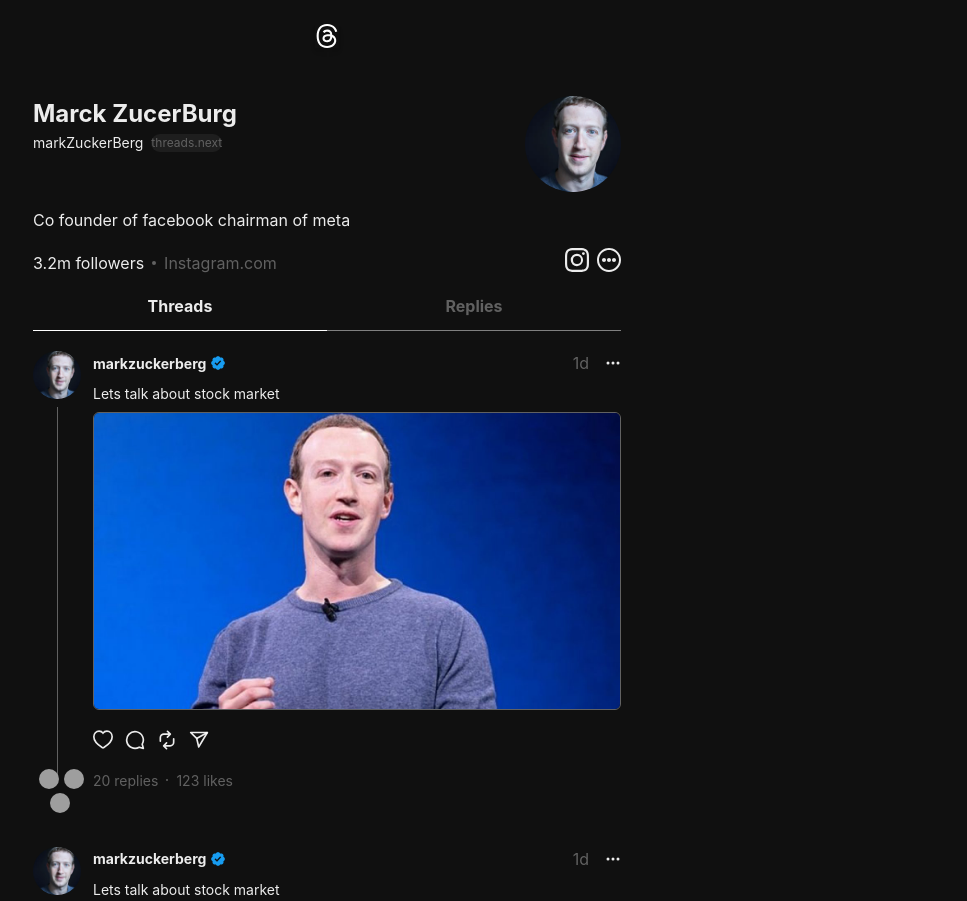
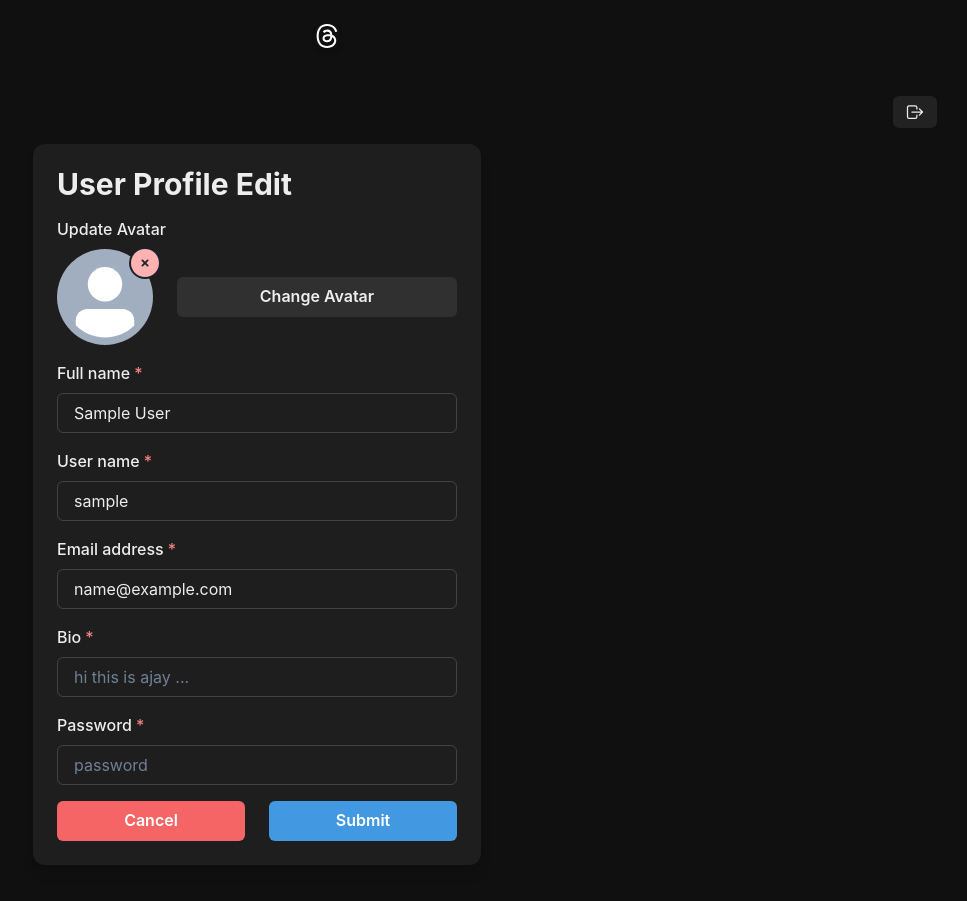
Before and after one commit to Ajay-v44/thread, a React (Vite) app in the folder frontend/: page /update in a window 1280 px wide. Shown: the top 901 px of the page, without its empty margins (313-1280 px from the left). Built offline with nearby package versions, Linux system fonts and the light colour scheme; sample sign-in values are in the browser's storage; grey boxes are pictures that could not be loaded.

Commit message:
auth completed

```diff
--- a/frontend/src/App.jsx
+++ b/frontend/src/App.jsx
@@ -8,11 +8,13 @@
 import { useRecoilValue } from "recoil";
 import userAtom from "./atoms/UserAtom";
 import LogoutButton from "./components/LogoutButton";
+import UpdateProfile from "./pages/UpdateProfile";
 function App() {
   const user = useRecoilValue(userAtom);
   return (
     <Container maxW="620px">
       <Header />
+      {user && <LogoutButton />}
       <Routes>
         <Route
           path="/"
@@ -22,10 +24,14 @@
           path="/auth"
           element={!user ? <Authpage /> : <Navigate to="/" />}
         />
+        <Route
+          path="/update"
+          element={user ? <UpdateProfile /> : <Navigate to="/auth" />}
+        />
         <Route path="/:username" element={<UserPage />} />
         <Route path="/:username/post/:pid" element={<PostPage />} />
       </Routes>
-      {user && <LogoutButton />}
+
     </Container>
   );
 }
--- a/frontend/src/atoms/UserAtom.js
+++ b/frontend/src/atoms/UserAtom.jsx
@@ -1,7 +1,8 @@
+import React from "react";
 import { atom } from "recoil";
 
-const userAtom = atom({
+const UserAtom = atom({
   key: "userAtom",
   default: JSON.parse(localStorage.getItem("user-threads")),
 });
-export default userAtom;
+export default UserAtom;
--- a/frontend/src/components/LoginCard.jsx
+++ b/frontend/src/components/LoginCard.jsx
@@ -20,9 +20,14 @@
 import { ViewIcon, ViewOffIcon } from "@chakra-ui/icons";
 import { useSetRecoilState } from "recoil";
 import AuthScreenAction from "../atoms/AuthScreenAction";
+import useShowToast from "../hooks/useShowToast";
+import UserAtom from "../atoms/UserAtom";
 
+// 4:2
 export default function LoginCard() {
+  const toast = useShowToast();
   const [showPassword, setShowPassword] = useState(false);
+  const setuser = useSetRecoilState(UserAtom);
   const [inputs, setinputs] = useState({
     username: "",
     password: "",
@@ -31,7 +36,26 @@
 
   const handlelogin = async () => {
     try {
-    } catch (err) {}
+      const res = await fetch("/api/users/login", {
+        method: "POST",
+        headers: {
+          "Content-Type": "application/json",
+        },
+        body: JSON.stringify(inputs),
+      });
+      const data = await res.json();
+
+      toast("Notification", data.message, "info");
+      localStorage.setItem("user-threads", JSON.stringify(data.data));
+      setuser(data.data);
+      setinputs({
+        username: "",
+        password: "",
+      })
+    } catch (err) {
+      toast("ERROR", "Something went wrong", "error");
+      console.log(err);
+    }
   };
   return (
     <Flex>
@@ -57,12 +81,23 @@
           <Stack spacing={4}>
             <FormControl isRequired>
               <FormLabel>UserName</FormLabel>
-              <Input type="text" />
+              <Input
+                type="text"
+                onChange={(e) => {
+                  setinputs({ ...inputs, username: e.target.value });
+                }}
+                value={inputs.username}
+              />
             </FormControl>
             <FormControl isRequired>
               <FormLabel>Password</FormLabel>
               <InputGroup>
-                <Input type={showPassword ? "text" : "password"} />
+                <Input
+                  type={showPassword ? "text" : "password"}
+                  onChange={(e) => {
+                    setinputs({ ...inputs, password: e.target.value });
+                  }}
+                />
                 <InputRightElement h={"full"}>
                   <Button
                     variant={"ghost"}
--- a/frontend/src/components/LogoutButton.jsx
+++ b/frontend/src/components/LogoutButton.jsx
@@ -1,18 +1,19 @@
 import { Button } from "@chakra-ui/react";
 import React from "react";
 import { useSetRecoilState } from "recoil";
-import userAtom from "../atoms/UserAtom";
+import { IoLogOutOutline } from "react-icons/io5";
 import axios from "axios";
 import useShowToast from "../hooks/useShowToast";
+import UserAtom from "../atoms/UserAtom";
 
 const LogoutButton = () => {
   const toast = useShowToast();
-  const setuser = useSetRecoilState(userAtom);
+  const setuser = useSetRecoilState(UserAtom);
   const handleLogout = async () => {
     try {
       const reply = await axios.post("/api/users/logout");
       console.log(reply);
-      if (res.status === 200) {
+      if (reply.status === 200) {
         toast("Notification", reply.data.message, "warning");
         localStorage.removeItem("user-threads");
         setuser(null);
@@ -30,7 +31,7 @@
       size={"sm"}
       onClick={handleLogout}
     >
-      Logout
+     <IoLogOutOutline size={20}/>
     </Button>
   );
 };
--- a/frontend/src/components/SignupCard.jsx
+++ b/frontend/src/components/SignupCard.jsx
@@ -19,14 +19,14 @@
 } from "@chakra-ui/react";
 import { useState } from "react";
 import { ViewIcon, ViewOffIcon } from "@chakra-ui/icons";
-import { useRecoilState, useSetRecoilState } from "recoil";
 import AuthScreenAction from "../atoms/AuthScreenAction";
-import userAtom from "../atoms/UserAtom";
+import UserAtom from "../atoms/UserAtom";
+
 
 export default function SignupCard() {
   const [showPassword, setShowPassword] = useState(false);
   const setAuthScreen = useSetRecoilState(AuthScreenAction);
-  const setuser=useRecoilState(userAtom)
+  const setuser=useSetRecoilState(UserAtom)
   const [inputs, setinputs] = useState({
     name: "",
     username: "",
@@ -57,8 +57,8 @@
         duration: 9000,
         isClosable: true,
       });
-      localStorage.setItem("user-threads",JSON.stringify(data))
-      setuser(data)
+      localStorage.setItem("user-threads",JSON.stringify(data.data))
+      setuser(data.data)
     } catch (err) {
       console.log(err);
     }
--- /dev/null
+++ b/frontend/src/hooks/usePrevieimage.js
@@ -0,0 +1,26 @@
+import React, { useState } from "react";
+import useShowToast from "./useShowToast";
+
+
+const usePrevieimage = () => {
+    const [imgUrl, setImgUrl] = useState(null);
+	const showToast = useShowToast()
+	const handleImageChange = (e) => {
+		const file = e.target.files[0];
+		if (file && file.type.startsWith("image/")) {
+			const reader = new FileReader();
+
+			reader.onloadend = () => {
+				setImgUrl(reader.result);
+			};
+
+			reader.readAsDataURL(file);
+		} else {
+			showToast("Invalid file type", " Please select an image file", "error");
+			setImgUrl(null);
+		}
+	};
+	return { handleImageChange, imgUrl, setImgUrl };
+};
+
+export default usePrevieimage;
--- /dev/null
+++ b/frontend/src/pages/UpdateProfile.jsx
@@ -0,0 +1,158 @@
+"use client";
+
+import {
+  Button,
+  Flex,
+  FormControl,
+  FormLabel,
+  Heading,
+  Input,
+  Stack,
+  useColorModeValue,
+  HStack,
+  Avatar,
+  AvatarBadge,
+  IconButton,
+  Center,
+} from "@chakra-ui/react";
+import { SmallCloseIcon } from "@chakra-ui/icons";
+import { useRef, useState } from "react";
+import { useRecoilState } from "recoil";
+import UserAtom from "../atoms/UserAtom";
+import usePrevieimage from "../hooks/usePrevieimage";
+
+export default function UpdateProfile() {
+  const { handleImageChange,imgUrl } = usePrevieimage();
+  const [user, setuser] = useRecoilState(UserAtom);
+  console.log(user);
+  const [inputs, setinputs] = useState({
+    username: user.username,
+    name: user.name,
+    email: user.email,
+    bio: user.bio,
+    password: "",
+  });
+  const filref = useRef(null);
+
+  const handleOnclick = async () => {};
+  return (
+    <Flex>
+      <Stack
+        spacing={4}
+        w={"full"}
+        maxW={"md"}
+        bg={useColorModeValue("white", "gray.dark")}
+        rounded={"xl"}
+        boxShadow={"lg"}
+        p={6}
+        my={12}
+      >
+        <Heading lineHeight={1.1} fontSize={{ base: "2xl", sm: "3xl" }}>
+          User Profile Edit
+        </Heading>
+        <FormControl id="userName">
+          <FormLabel>Update Avatar</FormLabel>
+          <Stack direction={["column", "row"]} spacing={6}>
+            <Center>
+              <Avatar size="xl" src={imgUrl||user.profilepic}>
+                <AvatarBadge
+                  as={IconButton}
+                  size="sm"
+                  rounded="full"
+                  top="-10px"
+                  colorScheme="red"
+                  aria-label="remove Image"
+                  icon={<SmallCloseIcon />}
+                />
+              </Avatar>
+            </Center>
+            <Center w="full">
+              <Button w="full" onClick={() => filref.current.click()}>
+                Change Avatar
+              </Button>
+              <Input type="file" hidden ref={filref} onChange={handleImageChange}/>
+            </Center>
+          </Stack>
+        </FormControl>
+        <FormControl id="userName" isRequired>
+          <FormLabel>Full name</FormLabel>
+          <Input
+            placeholder="Ajay"
+            value={inputs.name}
+            onChange={(e) => {
+              setinputs({ ...inputs, name: e.target.value });
+            }}
+            _placeholder={{ color: "gray.500" }}
+            type="text"
+          />
+        </FormControl>
+        <FormControl id="userName" isRequired>
+          <FormLabel>User name</FormLabel>
+          <Input
+            value={inputs.username}
+            onChange={(e) => {
+              setinputs({ ...inputs, username: e.target.value });
+            }}
+            placeholder="UserName"
+            _placeholder={{ color: "gray.500" }}
+            type="text"
+          />
+        </FormControl>
+        <FormControl id="email" isRequired>
+          <FormLabel>Email address</FormLabel>
+          <Input
+            value={inputs.email}
+            onChange={(e) => {
+              setinputs({ ...inputs, email: e.target.value });
+            }}
+            placeholder="your-email@example.com"
+            _placeholder={{ color: "gray.500" }}
+            type="email"
+          />
+        </FormControl>
+        <FormControl id="bio" isRequired>
+          <FormLabel>Bio</FormLabel>
+          <Input
+            placeholder="hi this is ajay ..."
+            _placeholder={{ color: "gray.500" }}
+            type="text"
+          />
+        </FormControl>
+        <FormControl id="password" isRequired>
+          <FormLabel>Password</FormLabel>
+          <Input
+            value={inputs.password}
+            onChange={(e) => {
+              setinputs({ ...inputs, password: e.target.value });
+            }}
+            placeholder="password"
+            _placeholder={{ color: "gray.500" }}
+            type="password"
+          />
+        </FormControl>
+        <Stack spacing={6} direction={["column", "row"]}>
+          <Button
+            bg={"red.400"}
+            color={"white"}
+            w="full"
+            _hover={{
+              bg: "red.500",
+            }}
+          >
+            Cancel
+          </Button>
+          <Button
+            bg={"blue.400"}
+            color={"white"}
+            w="full"
+            _hover={{
+              bg: "blue.500",
+            }}
+          >
+            Submit
+          </Button>
+        </Stack>
+      </Stack>
+    </Flex>
+  );
+}
```
Also changed, not shown: 1 other file (tests, documents, lock files or other folders).
